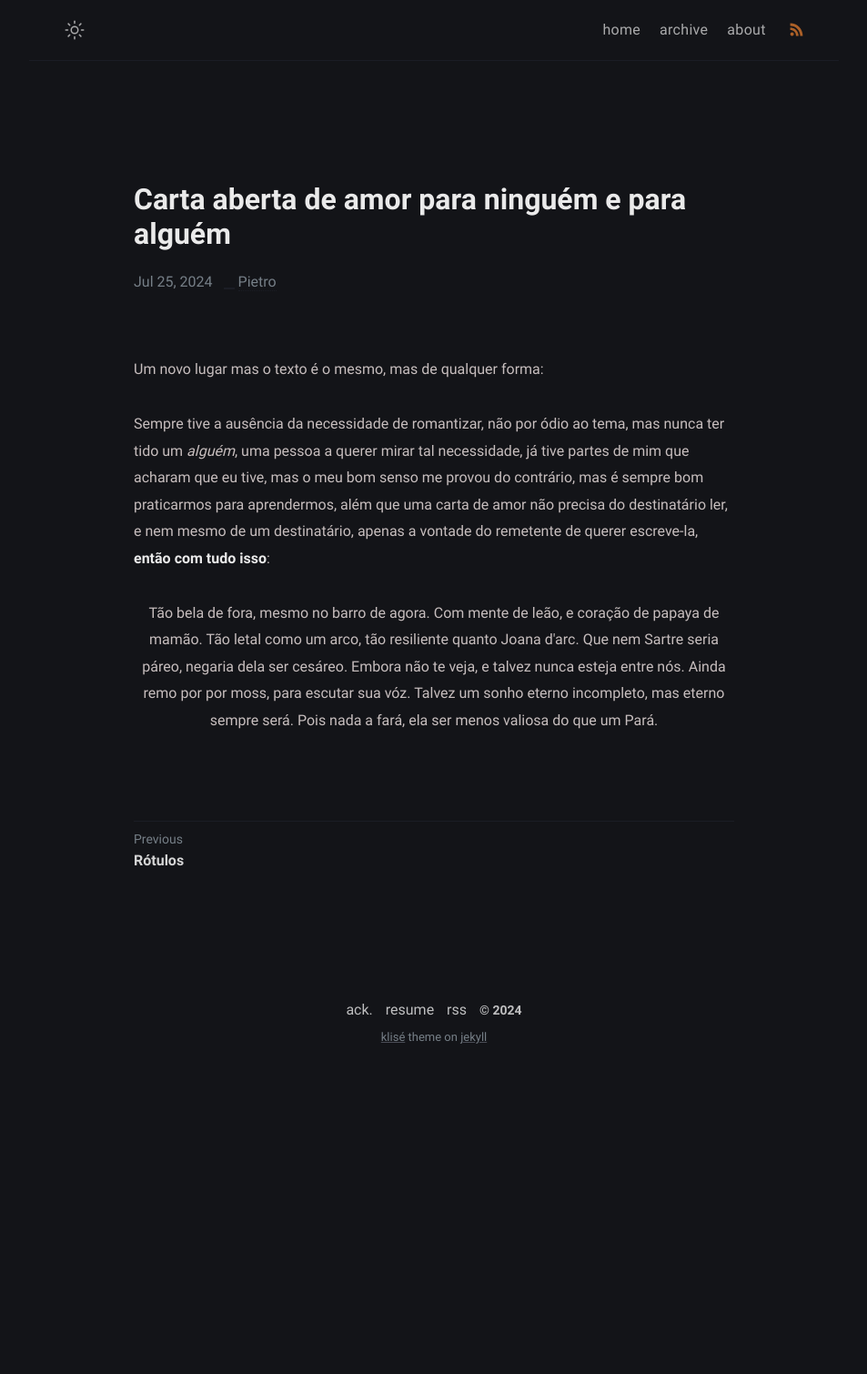
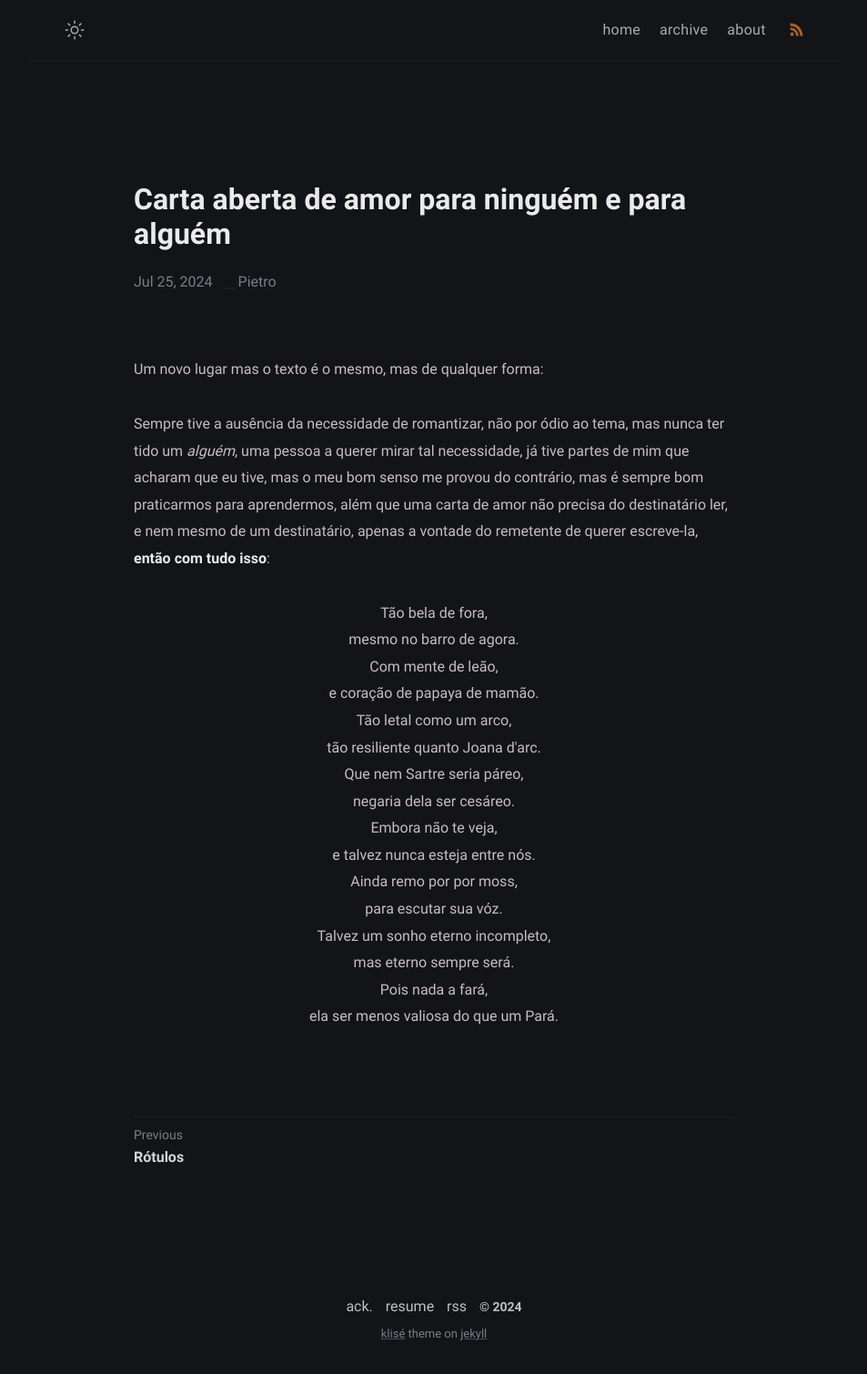
Before and after one commit to EinRusse/einrusse.github.io, a Jekyll site: the page built from _posts/2024-07-25-carta-de-amor.md, in a window 1280 px wide. Shown: the whole page at 91% size, without its empty margins (163-1116 px from the left). Built offline with Jekyll 4.4.1, drawn with Linux system fonts in a browser that asks for light colours; before the commit the page ends 1184 px from its top, so only the background shows below that.

Commit message:
actually fixed break lines

```diff
--- a/_posts/2024-07-25-carta-de-amor.md
+++ b/_posts/2024-07-25-carta-de-amor.md
@@ -8,24 +8,24 @@ Um novo lugar mas o texto é o mesmo, mas de qualquer forma:
 Sempre tive a ausência da necessidade de romantizar, não por ódio ao tema, mas nunca ter tido um _alguém_, uma pessoa a querer mirar tal necessidade, já tive partes de mim que acharam que eu tive, mas o meu bom senso me provou do contrário, mas é sempre bom praticarmos para aprendermos, além que uma carta de amor não precisa do destinatário ler, e nem mesmo de um destinatário, apenas a vontade do remetente de querer escreve-la, **então com tudo isso**:
 
 <p style="text-align: center;">
-Tão bela de fora,
-mesmo no barro de agora.
-Com mente de leão,
-e coração de papaya de mamão.
+Tão bela de fora,<br>
+mesmo no barro de agora.<br>
+Com mente de leão,<br>
+e coração de papaya de mamão.<br>
 
-Tão letal como um arco,
-tão resiliente quanto Joana d'arc.
-Que nem Sartre seria páreo,
-negaria dela ser cesáreo.
+Tão letal como um arco,<br>
+tão resiliente quanto Joana d'arc.<br>
+Que nem Sartre seria páreo,<br>
+negaria dela ser cesáreo.<br>
 
-Embora não te veja,
-e talvez nunca esteja entre nós.
-Ainda remo por por moss,
-para escutar sua vóz.
+Embora não te veja,<br>
+e talvez nunca esteja entre nós.<br>
+Ainda remo por por moss,<br>
+para escutar sua vóz.<br>
 
-Talvez um sonho eterno incompleto,
-mas eterno sempre será.
-Pois nada a fará,
-ela ser menos valiosa do que um Pará.
+Talvez um sonho eterno incompleto,<br>
+mas eterno sempre será.<br>
+Pois nada a fará,<br>
+ela ser menos valiosa do que um Pará.<br>
 
 </p>
```
